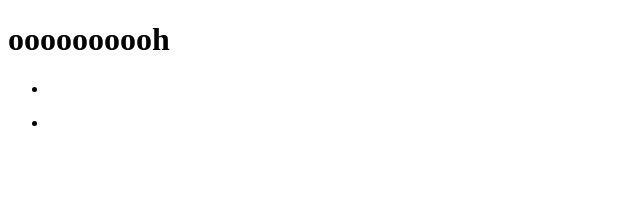
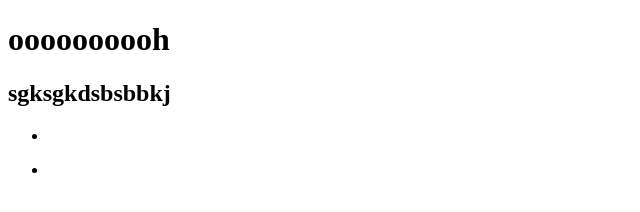
Before and after one commit to goodyjonnall/magic, a plain HTML site: page index.html in a window 1280 px wide. Shown: the whole page, without its empty margins (0-640 px from the left). Drawn offline with Linux system fonts and the light colour scheme.

Commit message:
added h2

```diff
--- a/index.html
+++ b/index.html
@@ -6,6 +6,7 @@
 </head>
 <body>
   <h1>oooooooooh</h1>
+   <h2>sgksgkdsbsbbkj</h2>
 <ul>
   <li></li>
   <p></p>
```
